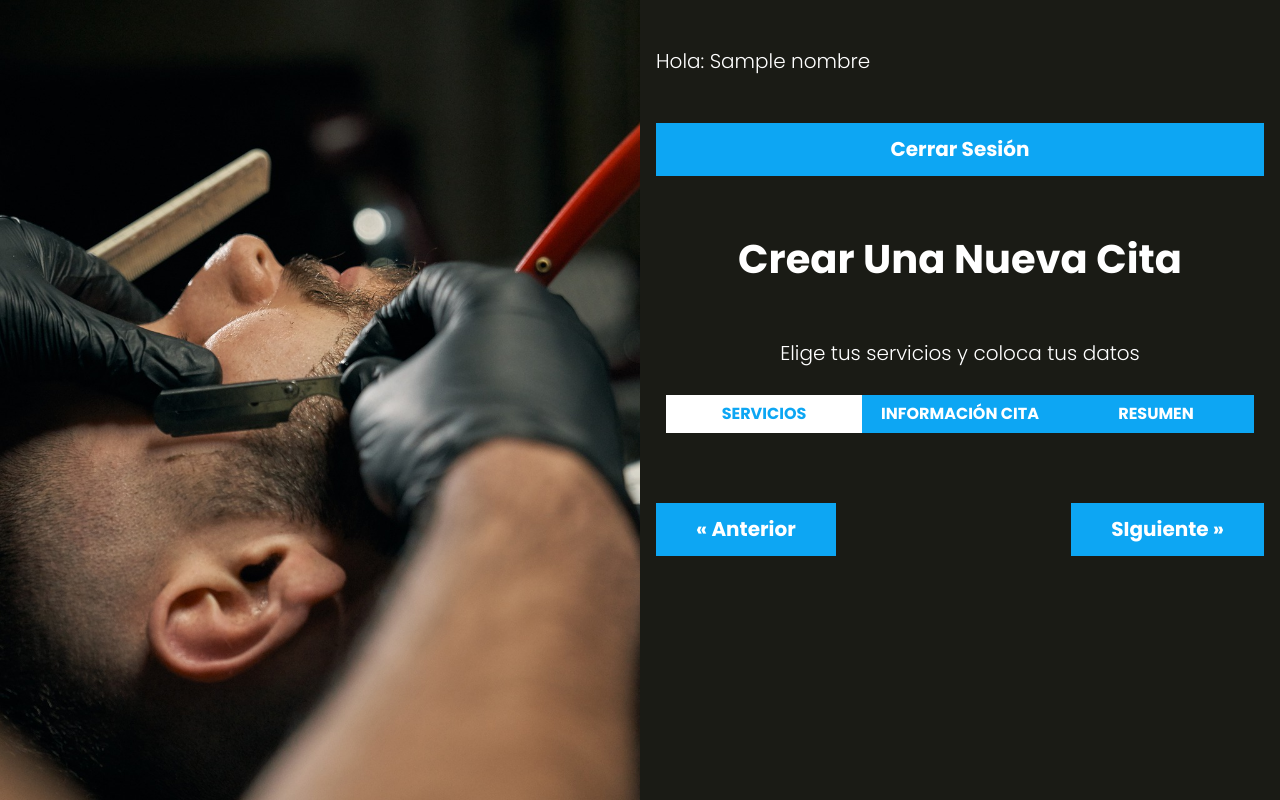
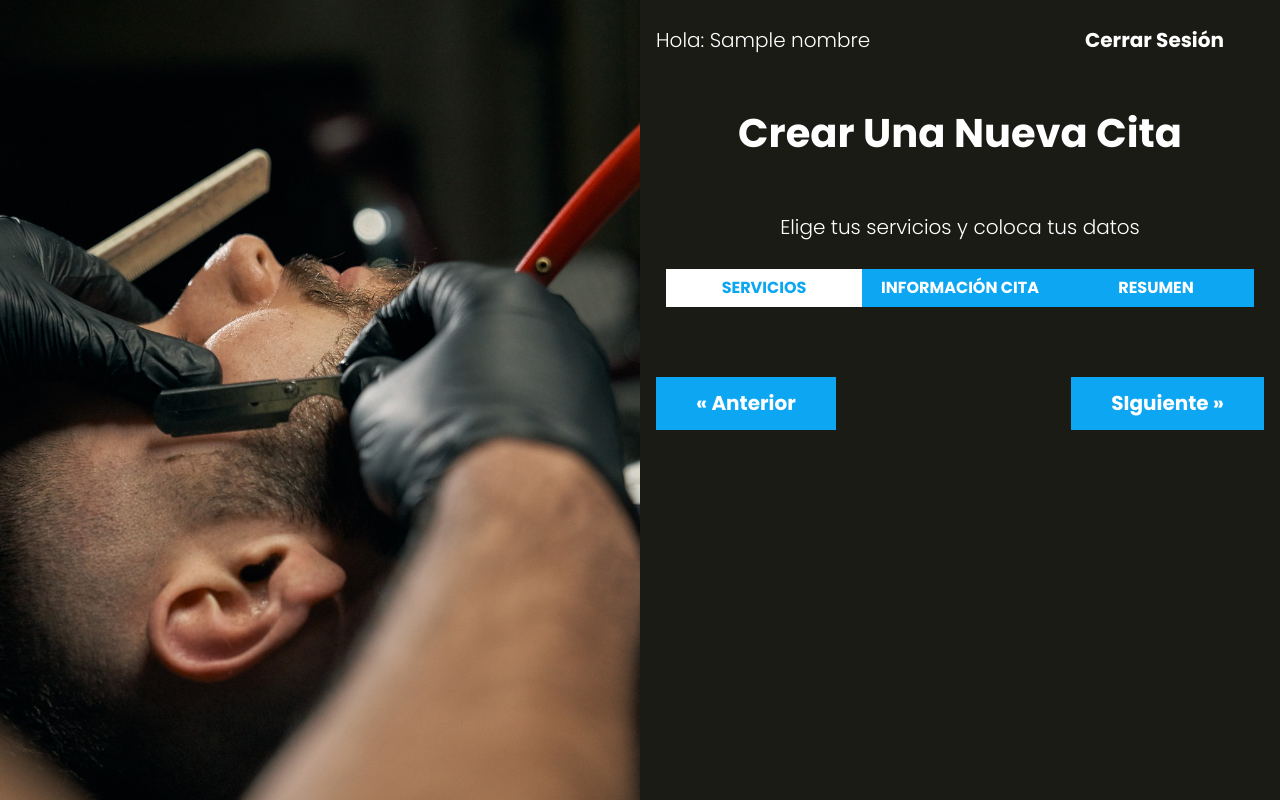
Before and after one commit to marianonahuelsamsam/appsalon, a PHP site: the page made by views/cita/index.php in a window 1280 px wide. Run offline with PHP 8.4, Linux system fonts and the light colour scheme; the template is opened without the code that fills it: most values are stand-ins (such as "Sample title", 1, 10 or a date in 2020).

Commit message:
UI.scss: Estilos de barra de sesión agregados

```diff
--- a/src/scss/layout/_UI.scss
+++ b/src/scss/layout/_UI.scss
@@ -25,3 +25,19 @@
         padding: 3rem 0;
     }
 }
+
+.barra {
+    text-align: center;
+    border-bottom: 1px solid v.$gris;
+    @include m.tablet {
+        border: none;
+        height: 2rem;
+        display: flex;
+        justify-content: space-between;
+        align-items: center;
+    }
+
+    .boton {
+        @include m.boton(v.$negro, v.$blanco);
+    }
+}
```
Also changed, not shown: public/build/css/app.css, 1 other file.
